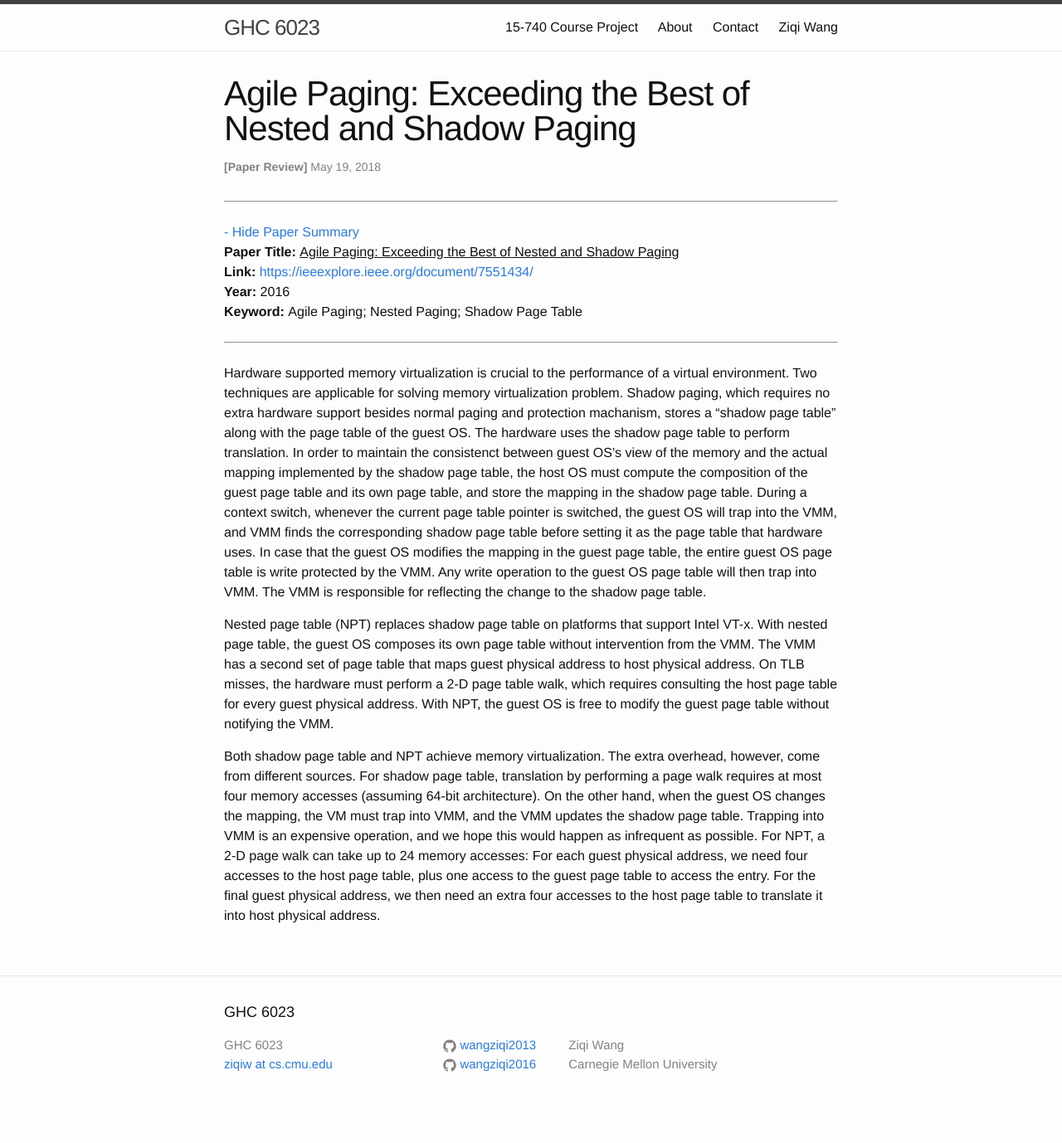
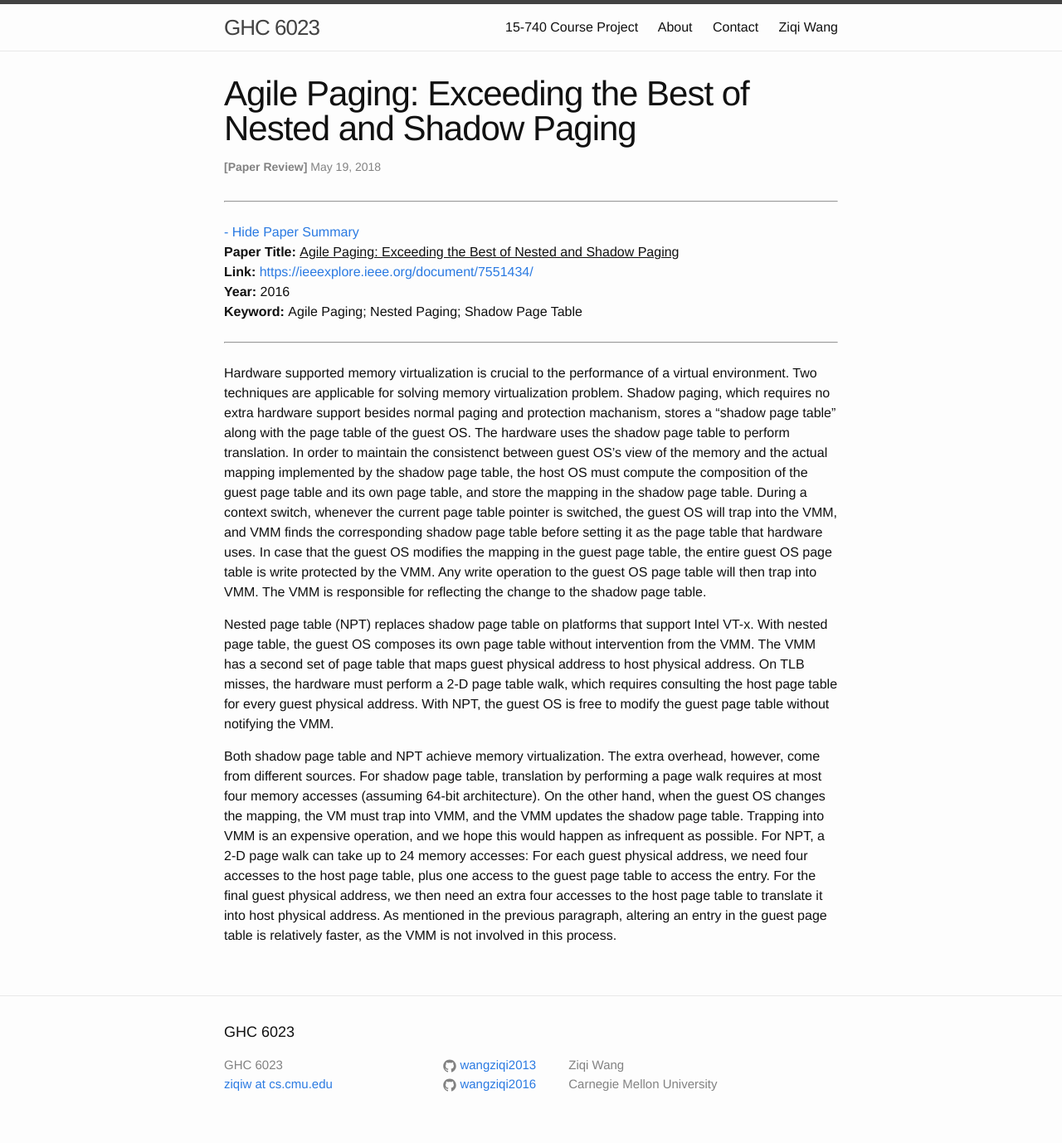
Before and after one commit to wangziqi2013/wangziqi2013.github.io, a Jekyll site: the page built from _posts/2018-05-18-Agile-Paging-Exceeding-the-Best-of-Nested-and-Shadow-Paging.markdown, in a window 1280 px wide. Shown: the whole page at 83% size. Built offline with Jekyll 4.4.1, drawn with Linux system fonts in a browser that asks for light colours; before the commit the page ends 1354 px from its top, so only the background shows below that.

Commit message:
Finish overhead

```diff
--- a/_posts/2018-05-18-Agile-Paging-Exceeding-the-Best-of-Nested-and-Shadow-Paging.markdown
+++ b/_posts/2018-05-18-Agile-Paging-Exceeding-the-Best-of-Nested-and-Shadow-Paging.markdown
@@ -36,4 +36,5 @@ On the other hand, when the guest OS changes the mapping, the VM must trap into
 Trapping into VMM is an expensive operation, and we hope this would happen as infrequent as possible. For NPT, a 2-D page walk
 can take up to 24 memory accesses: For each guest physical address, we need four accesses to the host page table, plus one access
 to the guest page table to access the entry. For the final guest physical address, we then need an extra four accesses to the
-host page table to translate it into host physical address.
+host page table to translate it into host physical address. As mentioned in the previous paragraph, altering an entry in the
+guest page table is relatively faster, as the VMM is not involved in this process.
```
